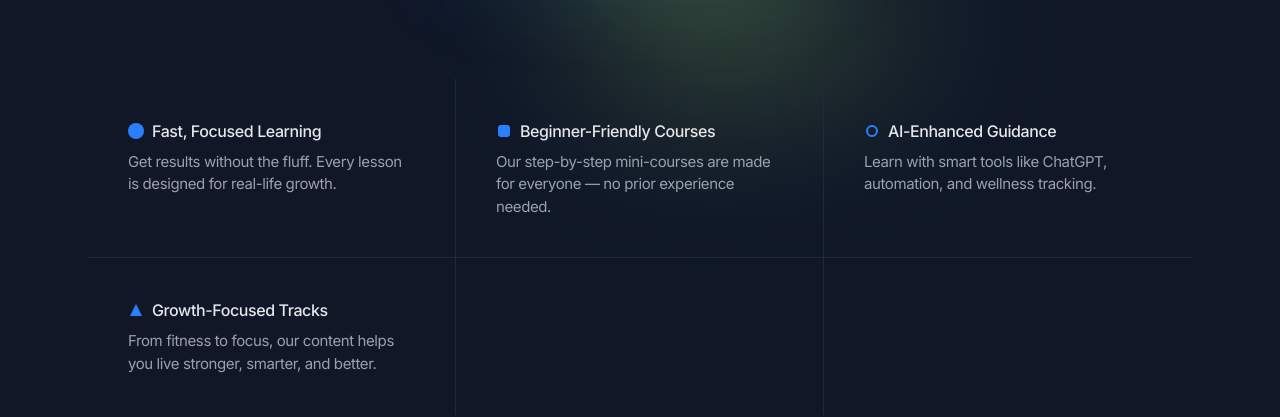
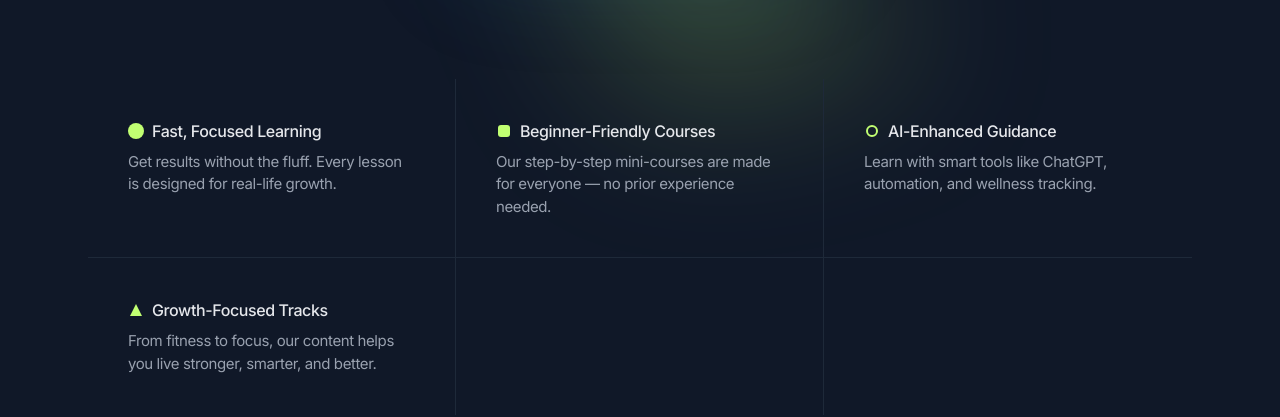
Before and after one commit to newchaptertech/skillrise, a Next.js app: page / in a window 1280 px wide. Shown: the part 2160-2577 px from the top of the page. Built offline with nearby package versions, Linux system fonts and the light colour scheme.

Commit message:
Update SVG fill colors in FeaturesPlanet component for improved visual consistency.

```diff
--- a/components/features-planet.tsx
+++ b/components/features-planet.tsx
@@ -75,10 +75,10 @@ export default function FeaturesPlanet() {
             <article>
               <h3 className="mb-2 flex items-center space-x-2 font-medium text-gray-200">
                 <svg
-                  className="fill-blue-500"
                   xmlns="http://www.w3.org/2000/svg"
                   width={16}
                   height={16}
+                  fill="#c1ff72"
                 >
                   <circle cx="8" cy="8" r="8" />
                 </svg>
@@ -92,10 +92,10 @@ export default function FeaturesPlanet() {
             <article>
               <h3 className="mb-2 flex items-center space-x-2 font-medium text-gray-200">
                 <svg
-                  className="fill-blue-500"
                   xmlns="http://www.w3.org/2000/svg"
                   width={16}
                   height={16}
+                  fill="#c1ff72"
                 >
                   <rect x="2" y="2" width="12" height="12" rx="3" />
                 </svg>
@@ -109,10 +109,10 @@ export default function FeaturesPlanet() {
             <article>
               <h3 className="mb-2 flex items-center space-x-2 font-medium text-gray-200">
                 <svg
-                  className="fill-blue-500"
                   xmlns="http://www.w3.org/2000/svg"
                   width={16}
                   height={16}
+                  fill="#c1ff72"
                 >
                   <path d="M2 8a6 6 0 1 1 12 0A6 6 0 0 1 2 8zm6-4a4 4 0 1 0 0 8A4 4 0 0 0 8 4z" />
                 </svg>
@@ -126,10 +126,10 @@ export default function FeaturesPlanet() {
             <article>
               <h3 className="mb-2 flex items-center space-x-2 font-medium text-gray-200">
                 <svg
-                  className="fill-blue-500"
                   xmlns="http://www.w3.org/2000/svg"
                   width={16}
                   height={16}
+                  fill="#c1ff72"
                 >
                   <polygon points="8,2 14,14 2,14" />
                 </svg>
```
